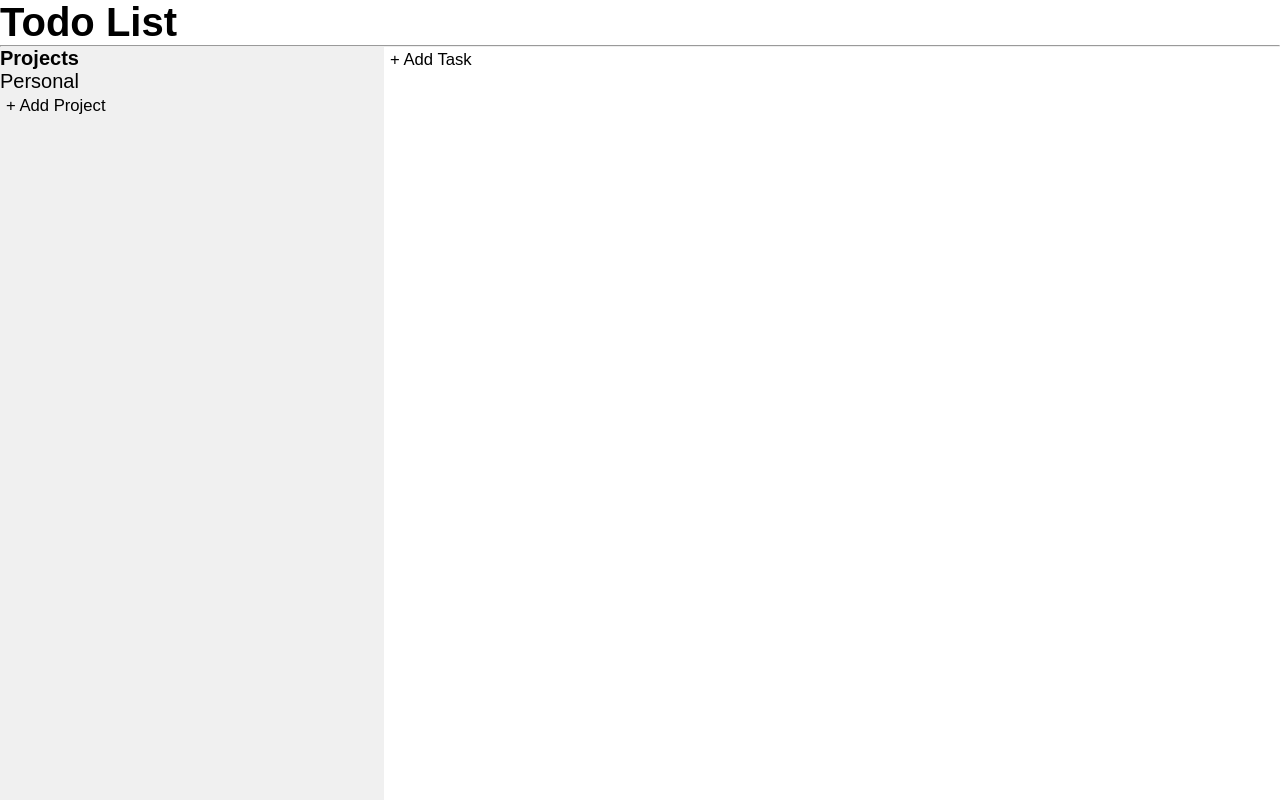
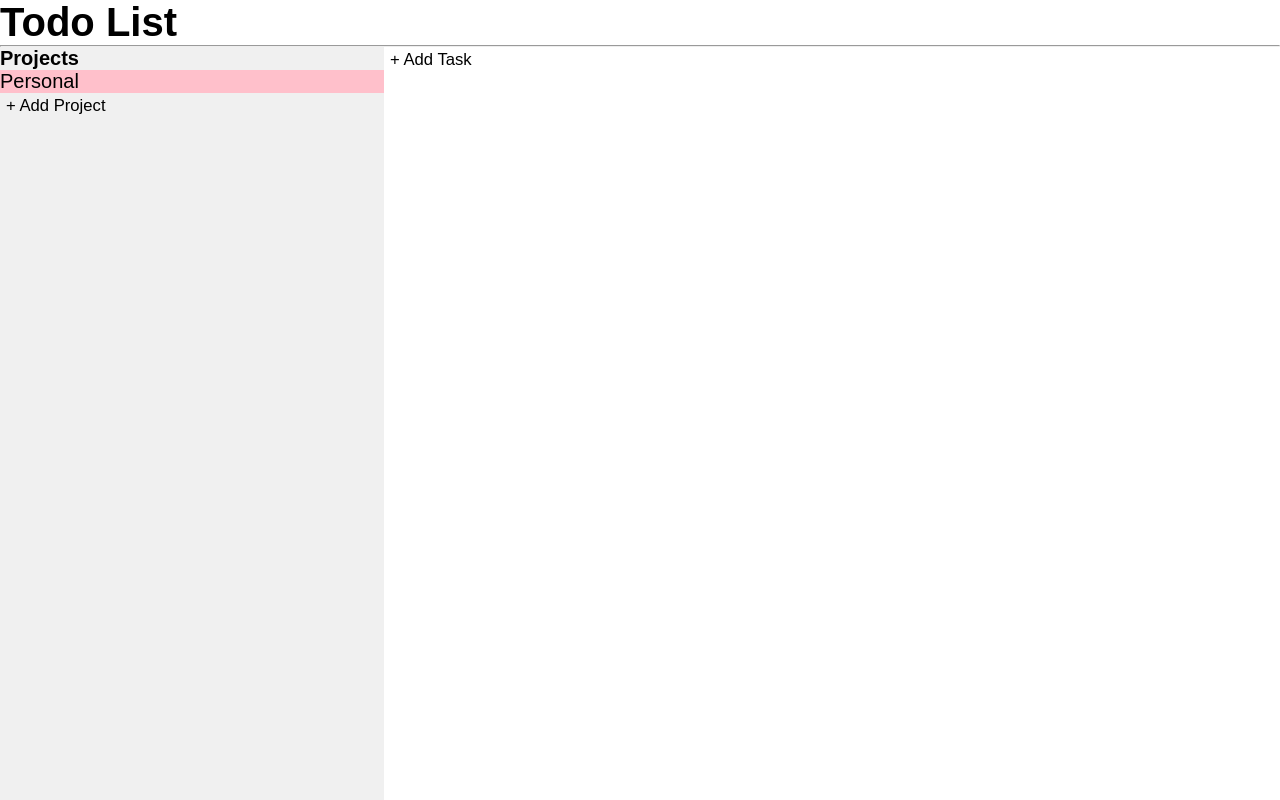
Before and after one commit to amme987/todo-list, a website built with webpack: page dist/index.html in a window 1280 px wide. Both pictures are taken after a click on the element "Personal". Built offline with nearby package versions, Linux system fonts and the light colour scheme.

Commit message:
Highlight project name based on current selection

```diff
--- a/src/index.js
+++ b/src/index.js
@@ -2,3 +2,6 @@ import "./style.css";
 import "./addTasks.js";
 import "./projects.js";
 import "./modifyTasks.js";
+
+// Refreshes page when user manually chooses to clear or delete from local storage
+window.addEventListener("storage", () => document.location.reload());
--- a/src/projects.js
+++ b/src/projects.js
@@ -60,6 +60,15 @@ function projectStorage() {
 const projects = document.querySelector("body > nav > main");
 projects.addEventListener("click", e => {
   const id = e.target.id.slice(1);
+
+  // Remove background color on previous selection
+  projects
+    .querySelectorAll("div")
+    .forEach(div => div.style.removeProperty("background-color"));
+
+  // Set background color on current selection
+  e.target.style.backgroundColor = "pink";
+
   projectTasks = projectList[id].taskList;
   displayTask();
 });
--- a/src/style.css
+++ b/src/style.css
@@ -41,6 +41,11 @@ header {
   /* color: white;
   background-color: black; */
 }
+
+/* main > div:hover,
+main > article:hover {
+  background-color: pink;
+} */
 
 nav {
   grid-row-start: 2;
```
Also changed, not shown: dist/main.js.
